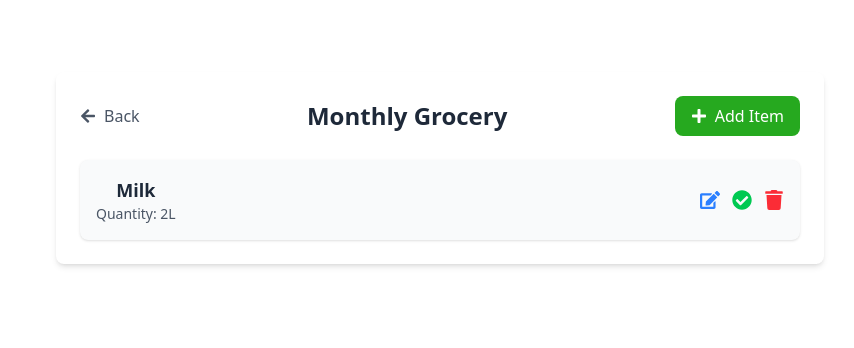
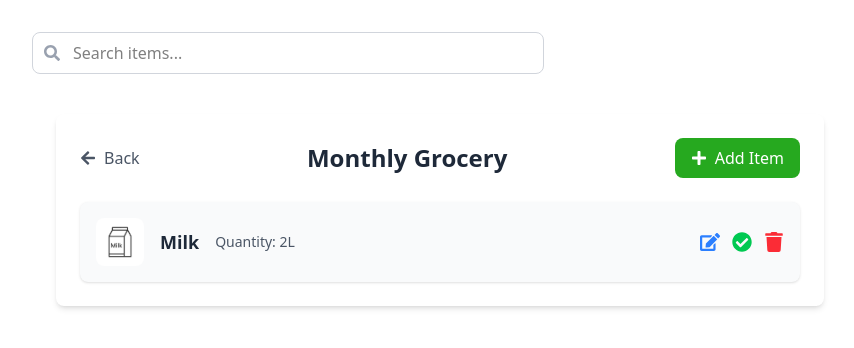
Before and after one commit to ThembelihleQueeneth/shopping_list, a React (Vite) app: page /details in a window 1280 px wide. Shown: the top 348 px of the page, without its empty margins (200-1054 px from the left). Built offline with nearby package versions, Linux system fonts and the light colour scheme.

Commit message:
Updated the ui

```diff
--- a/src/components/HomeNavbar.tsx
+++ b/src/components/HomeNavbar.tsx
@@ -1,10 +1,9 @@
 import logo from '../assets/logo.jpg'
-import { FaSearch, FaUser, FaEye, FaSignOutAlt, FaTrash, FaMoon, FaSun } from 'react-icons/fa'
+import { FaSearch, FaUser, FaEye, FaSignOutAlt, FaTrash} from 'react-icons/fa'
 import { useState, useRef, useEffect } from 'react'
 
 export const HomeNavbar = () => {
   const [isMenuOpen, setIsMenuOpen] = useState(false)
-  const [darkMode, setDarkMode] = useState(false)
   const menuRef = useRef(null)
 
   useEffect(() => {
@@ -24,14 +23,6 @@ export const HomeNavbar = () => {
     setIsMenuOpen(!isMenuOpen)
   }
 
-  const toggleDarkMode = () => {
-    setDarkMode(!darkMode)
-    if (!darkMode) {
-      document.documentElement.classList.add('dark')
-    } else {
-      document.documentElement.classList.remove('dark')
-    }
-  }
 
   const handleLogout = () => {
     console.log('Logging out...')
--- a/src/pages/ListDetails.tsx
+++ b/src/pages/ListDetails.tsx
@@ -2,13 +2,15 @@ import { useState } from "react";
 import { FaArrowLeft, FaPlus, FaTrash, FaCheckCircle, FaEdit } from "react-icons/fa";
 import { ItemModal } from "../components/ItemModal";
 import { Link } from "react-router-dom";
+import { FaSearch } from 'react-icons/fa'
+import milk from '../assets/milk.png'
 
 export const ListDetails = () => {
   const [isModalOpen, setIsModalOpen] = useState(false);
   const [editingItem, setEditingItem] = useState<{ name: string; quantity: string } | null>(null);
 
   const handleAddItem = () => {
-    setEditingItem(null); // reset for new item
+    setEditingItem(null);
     setIsModalOpen(true);
   };
 
@@ -26,8 +28,18 @@ export const ListDetails = () => {
   };
 
   return (
+    <>
+    <div className='flex-1 max-w-lg mx-8 ml-50'>
+        <div className='relative'>
+          <input
+            type="text"
+            placeholder='Search items...'
+            className='w-full px-4 py-2 pl-10 pr-4 rounded-lg border border-gray-300 focus:outline-none focus:ring-2 focus:ring-green-500 bg-white'
+          />
+          <FaSearch className="absolute left-3 top-1/2 transform -translate-y-1/2 h-4 w-4 text-gray-400" />
+        </div>
+      </div>
     <div className="max-w-3xl mx-auto mt-10 p-6 bg-white rounded-lg shadow-md">
-      {/* Header */}
       <div className="flex justify-between items-center mb-6">
         <Link to='/home'>
         <button className="flex items-center text-gray-600 hover:text-gray-800">
@@ -43,31 +55,32 @@ export const ListDetails = () => {
         </button>
       </div>
 
-      {/* Example Items */}
       <div className="space-y-4">
         <div className="flex justify-between items-center bg-gray-50 rounded-lg p-4 shadow-sm hover:shadow-md transition">
-          <div>
+          <div className="flex items-center gap-4">
+            <img src={milk} alt="Milk" className="w-12 h-12 object-cover rounded-lg" />
             <h2 className="text-lg font-semibold text-gray-800">Milk</h2>
             <p className="text-sm text-gray-600">Quantity: 2L</p>
+
           </div>
           <div className="flex items-center gap-3">
             <button
               onClick={() => handleEditItem({ name: "Milk", quantity: "2L" })}
               className="text-blue-500 hover:text-blue-600"
+              aria-label="Edit Item"
             >
               <FaEdit className="h-5 w-5" />
             </button>
-            <button className="text-green-500 hover:text-green-600">
+            <button className="text-green-500 hover:text-green-600" aria-label="Confirm Item">
               <FaCheckCircle className="h-5 w-5" />
             </button>
-            <button className="text-red-500 hover:text-red-600">
+            <button className="text-red-500 hover:text-red-600" aria-label="Delete Item">
               <FaTrash className="h-5 w-5" />
             </button>
           </div>
         </div>
       </div>
 
-      {/* Reusable Modal */}
       <ItemModal
         isOpen={isModalOpen}
         onClose={() => setIsModalOpen(false)}
@@ -75,5 +88,6 @@ export const ListDetails = () => {
         initialData={editingItem || undefined}
       />
     </div>
+    </>
   );
 };
```
Also changed, not shown: src/assets/milk.png (added).
